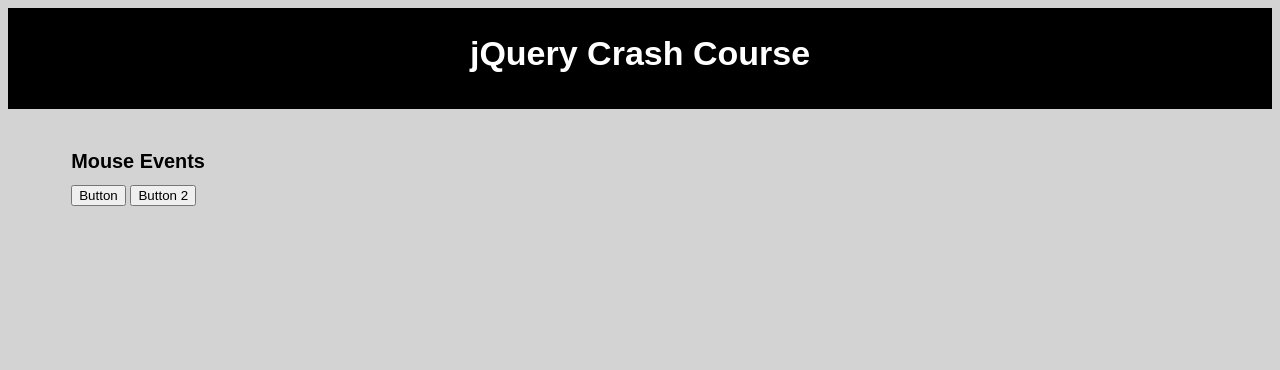
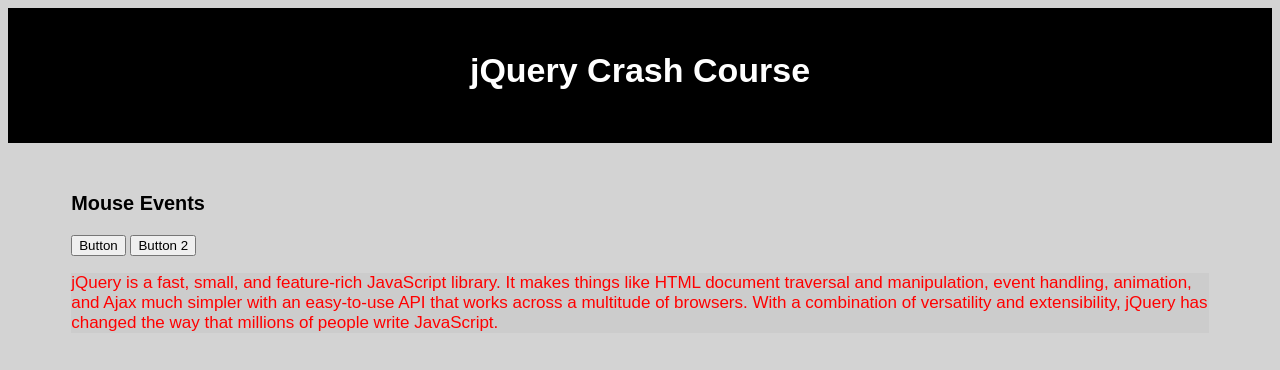
Before and after one commit to jaclynnburch/jQuery-Events, a plain HTML site: page index.html in a window 1280 px wide. Drawn offline with nearby package versions, Linux system fonts and the light colour scheme.

Commit message:
adding click events

```diff
--- a/index.html
+++ b/index.html
@@ -10,7 +10,7 @@
         font-size: 17px;
         font-family: Arial, Helvetica, sans-serif;
         background-color: lightgray;
-        line-height: 1.5mm;
+        line-height: 1.5m;
     }
     header {
         background-color: black;
@@ -22,8 +22,12 @@
     }
     #container {
         width: 90%;
+
         margin: auto;
         padding: 20px;
+    }
+    .para1 {
+        margin-bottom: 20px;
     }
 </style>
 </head>
@@ -35,7 +39,18 @@
 <h3>Mouse Events</h3>
 <button id="btn1">Button</button>
 <button id="btn2">Button 2</button>
+<p class="para1">jQuery is a fast, small, and feature-rich JavaScript library. It makes things like HTML document traversal and manipulation, event handling, animation, and Ajax much simpler with an easy-to-use API that works across a multitude of browsers. With a combination of versatility and extensibility, jQuery has changed the way that millions of people write JavaScript.</p>
     </div>
+    <script>
 
+       $('#btn1').click(function(){
+            $('.para1').toggle();
+        });
+
+        $('#btn2').hover(function(){
+            $('.para1').toggle();
+        });
+       $('p.para1').css({color:'red',background: '#ccc'});
+    </script>
 </body>
 </html>
```
